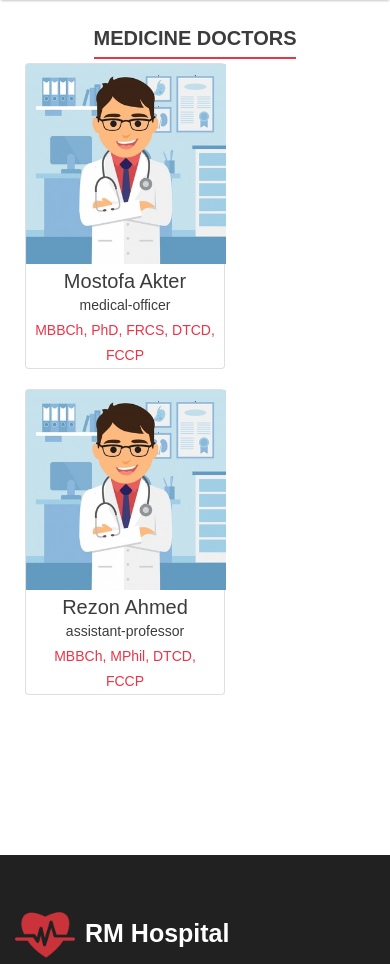
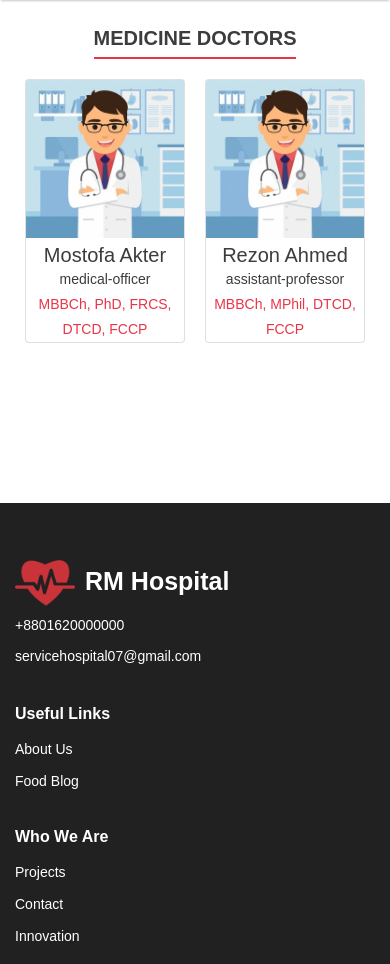
Before and after one commit to Miltonbhowmick/hospitalmanagement, a Django app: a page that uses home/templates/home/doctor/doctor_details.html in a window 390 px wide. Shown: the part 67-1031 px from the top of the page. Run offline with Django 3.2, Linux system fonts and the light colour scheme; data comes from the database, SQL or seed files in the repository; both versions use the stored data as it was after the commit; some libraries are stand-ins or nearby versions.

Commit message:
fixed responsive at doctor details flexbox

```diff
--- a/home/templates/home/doctor/doctor_details.html
+++ b/home/templates/home/doctor/doctor_details.html
@@ -7,7 +7,7 @@
 			<span>{{category}} Doctors</span>
 		</div>
 	</div>
-	<div class="cards">
+	<div class="cards my-3">
 		{% for doctor in doctors %}
 		<!-- doctor cards begin -->
 		<a class="card" href="{% url 'home:doctor' category.slug doctor.slug  %}">
--- a/static/css/main.css
+++ b/static/css/main.css
@@ -127,18 +127,13 @@ section{
 }
 .cards{
     display: flex;
-    justify-content: left;
     flex-wrap: wrap;
 }
-.cards a{
-    text-decoration: none;
-}
 .cards a img{
-     width: 200px;
-    height: 200px;
+    width: 100%;
 }
 .card{
-    width: 200px;
+    width: 250px;
     margin: 10px;
     text-align: center;
     font-size: 15px;
@@ -495,6 +490,10 @@ section{
 
 @media ( max-width: 920px ) {
 
+    .cards{
+        justify-content: left;
+    }
+
     .product-card {
         flex: 1 21%;
     }
@@ -507,13 +506,24 @@ section{
 }
 
 @media ( max-width: 600px ) {
-
+    .cards{
+        justify-content: space-around;
+    }
+    .card{
+        flex: 1;
+    }
     .product-card {
         flex: 1 46%;
     }
 }
 
 @media ( max-width: 480px ) {
+    .cards{
+        justify-content: space-around;
+    }
+    .card{
+        flex: 1;
+    }
 
     h1 {
         margin-bottom: 20px;
```
Also changed, not shown: db.sqlite3.
